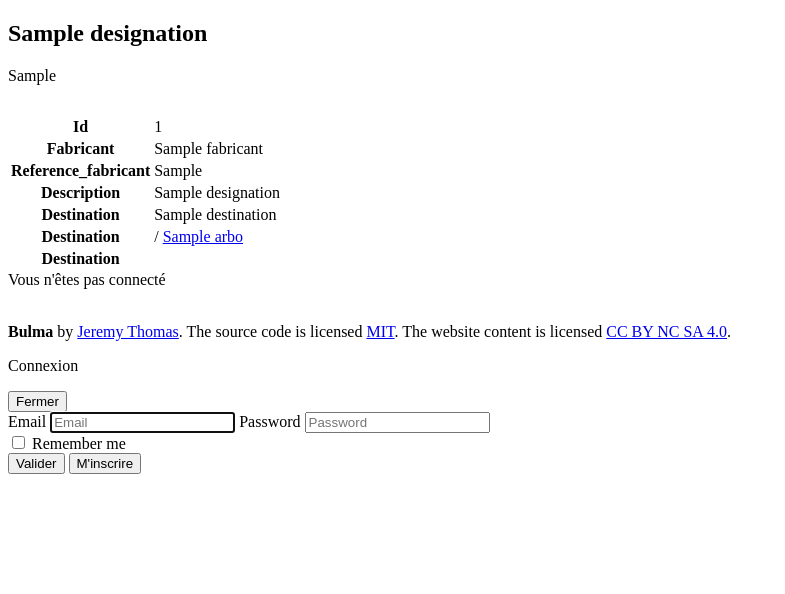
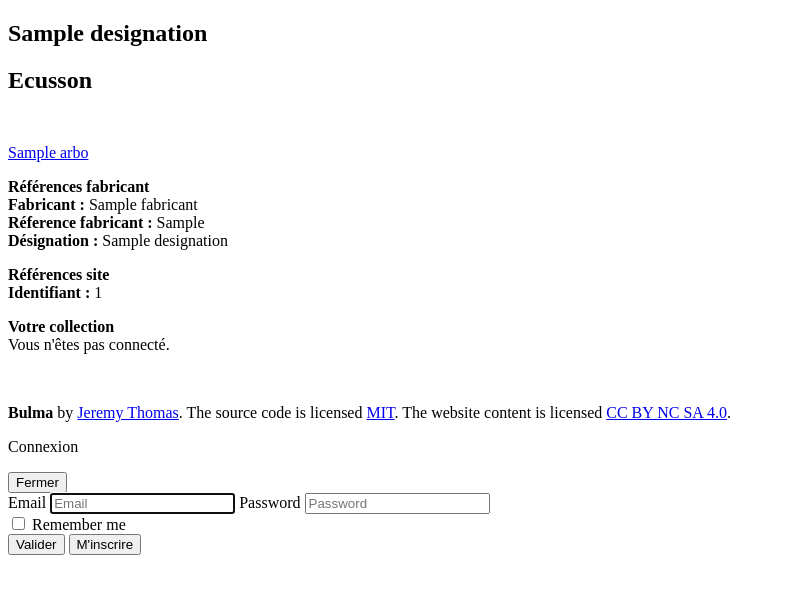
Before and after one commit to mbfcs2/ecussons, a Symfony app: template templates/item/show.html.twig in a window 1280 px wide. Shown: the part 148-742 px from the top of the page, without its empty margins (0-785 px from the left). Run offline with Twig, Linux system fonts and the light colour scheme; the template is opened without the code that fills it: most values are stand-ins (such as "Sample title", 1, 10 or a date in 2020); some libraries are stand-ins or nearby versions.

Commit message:
Master: Fin page item

```diff
--- a/assets/css/ecussons.scss
+++ b/assets/css/ecussons.scss
@@ -29,6 +29,7 @@ $input-shadow: none;
 // Import only what you need from Bulma
 @import "./node_modules/bulma/sass/utilities/_all.sass";
 @import "./node_modules/bulma/sass/base/_all.sass";
+@import "./node_modules/bulma/sass/elements/box.sass";
 @import "./node_modules/bulma/sass/elements/button.sass";
 @import "./node_modules/bulma/sass/elements/container.sass";
 @import "./node_modules/bulma/sass/elements/form.sass";
--- a/templates/base.html.twig
+++ b/templates/base.html.twig
@@ -170,6 +170,5 @@
 			</form>
 		  </div>
 		</div>
-
     </body>
 </html>
--- a/templates/item/show.html.twig
+++ b/templates/item/show.html.twig
@@ -1,6 +1,6 @@
 {% extends 'base.html.twig' %}
 
-{% block title %}Item{% endblock %}
+{% block title %}Ecusson - {{ item.designation }}{% endblock %}
 
 {% block hero %}
 	<section class="hero is-primary">
@@ -9,17 +9,96 @@
             <h1 class="title">
                 {{ item.designation }}
             </h1>
-		</div>
-	  </div>
-	  <div class="hero-foot">
-            <div class="container">
-                {{ item.destination.affiche_arbo }}
+            <h2 class="subtitle">
+                Ecusson
+            </h2>
 		</div>
 	  </div>
 	</section>
 {% endblock %}
 {% block body %}
 
+
+<div class="columns is-multiline is-mobile">
+    <div class="column is-two-thirds-desktop is-two-thirds-widescreen is-two-thirds-fullhd">
+
+        <div class="box">
+            {% for dest in arbo %}
+                {% if not loop.first %} > {% endif %}
+                <a href="{{ path('destination_list', {'slug': dest.slug}) }}">{{ dest }}</a>
+            {% endfor %}
+        </div>
+        <div class="box">
+            <article class="media">
+                <div class="media-content">
+                    <div class="content">
+                        <p>
+                            <strong>Références fabricant</strong>
+                            <br />
+                            <b>Fabricant :</b> {{ item.fabricant.nom }}
+                            <br />
+                            <b>Réference fabricant :</b> {{ item.referenceFabricant }}
+                            <br>
+                            <b>Désignation :</b> {{ item.designation }}
+                        </p>
+                    </div>
+                </div>
+            </article>
+        </div>
+        <div class="box">
+            <article class="media">
+                <div class="media-content">
+                    <div class="content">
+                        <p>
+                            <strong>Références site</strong>
+                            <br>
+                            <b>Identifiant :</b> {{ item.id }}
+                        </p>
+                    </div>
+                </div>
+            </article>
+        </div>
+        <div class="box">
+            <article class="media">
+                <div class="media-content">
+                    <div class="content">
+                        <p>
+                            {% if user %}
+                                <button onclick="gotitem()" class="button is-primary is-pulled-right">Modifier</button>
+                            {% endif %}
+                            <strong>Votre collection</strong>
+                            <br>
+                            {% if user %}
+                                <span id="gotit">
+                                    <span id="gotit_yes"{% if not gotitem %} class="is-hidden"{% endif %}>Vous avez cet écusson.</span>
+                                    <span id="gotit_no"{% if gotitem %} class="is-hidden"{% endif %}>Vous n'avez pas cet écusson.</span>
+                                </span>
+                            {% else %}
+                                Vous n'êtes pas connecté.
+                            {% endif %}
+                        </p>
+                    </div>
+                </div>
+            </article>
+        </div>
+
+
+    </div>
+    <div class="column is-one-thirds-desktop is-one-thirds-widescreen is-one-thirds-fullhd">
+        <div class="box">
+            {% if item.illustrations is empty %}
+                Pas d'illustration.
+            {% else %}
+                {% for illustration in item.illustrations %}
+                    <img src="{{ vich_uploader_asset(illustration, 'imageFile') }}">
+                {% endfor %}
+            {% endif %}
+        </div>
+    </div>
+</div>
+{% endblock %}
+
+{% block javascripts %}
 <script type="text/javascript" language="javascript">
 
     function gotitem() {
@@ -38,12 +117,13 @@
                 if (httpRequest.status == 200) {
                     var data = JSON.parse(httpRequest.responseText);
                     if (data.data) {
-						document.getElementById('gotit').innerHTML = 'Vous avez cet item';
+                        document.getElementById('gotit_yes').classList.remove("is-hidden");
+                        document.getElementById('gotit_no').classList.add("is-hidden");
                     }
                     else {
-						document.getElementById('gotit').innerHTML = 'Vous n\'avez pas cet item';
+                        document.getElementById('gotit_no').classList.remove("is-hidden");
+                        document.getElementById('gotit_yes').classList.add("is-hidden");
                     }
-					document.getElementById('gotit').innerHTML += " Modifier" ;
 
                 } else {
                     alert('Un problème est survenu avec la requête.');
@@ -57,92 +137,4 @@
     }
 
 </script>
-
-<div class="columns is-multiline is-mobile">
-    <div class="column is-two-thirds-desktop is-two-thirds-widescreen is-two-thirds-fullhd">
-        <table class="table">
-            <tbody>
-                <tr>
-                    <th>Id</th>
-                    <td>{{ item.id }}</td>
-                </tr>
-                <tr>
-                    <th>Fabricant</th>
-                    <td>{{ item.fabricant.nom }}</td>
-                </tr>
-                <tr>
-                    <th>Reference_fabricant</th>
-                    <td>{{ item.referenceFabricant }}</td>
-                </tr>
-                <tr>
-                    <th>Description</th>
-                    <td>{{ item.designation }}</td>
-                </tr>
-                {% if item.destination %}
-                <tr>
-                    <th>Destination</th>
-                    <td>{{ item.destination.name }}</td>
-                </tr>
-
-                <tr>
-                    <th>Destination</th>
-                    <td>{% for dest in arbo %}
-                    / <a href="{{ path('destination_list', {'slug': dest.slug}) }}">{{ dest }}</a>
-                    {% endfor %}
-                    </td>
-                </tr>
-
-                <tr>
-                    <th>Destination</th>
-                    <td>
-
-                    </td>
-                </tr>
-
-                {% endif %}
-
-            </tbody>
-        </table>
-
-
-        {% if user %}
-        		Vous êtes {{ user }}.
-        			<span
-        			style="cursor: pointer; text-decoration: underline"
-        			onclick="gotitem()" id="gotit">
-        			{% if gotitem %}
-        			Vous avez cet item.
-        			{% else %}
-        			Vous n'avez pas cet item.
-        			{% endif %}
-        		    Modifier
-
-        			</span>
-        		{% else %}
-        		Vous n'êtes pas connecté
-        		{% endif %}
-
-    </div>
-    <div class="column is-one-thirds-desktop is-one-thirds-widescreen is-one-thirds-fullhd">
-        {% for illustration in item.illustrations %}
-    	    <img src="{{ vich_uploader_asset(illustration, 'imageFile') }}">
-    	{% endfor %}
-    </div>
-</div>
-
-
-
-
-
-
-
-
-
-
-
-
-
-
-
-
 {% endblock %}
```
Lines whose indentation alone changed are shown as unchanged.
